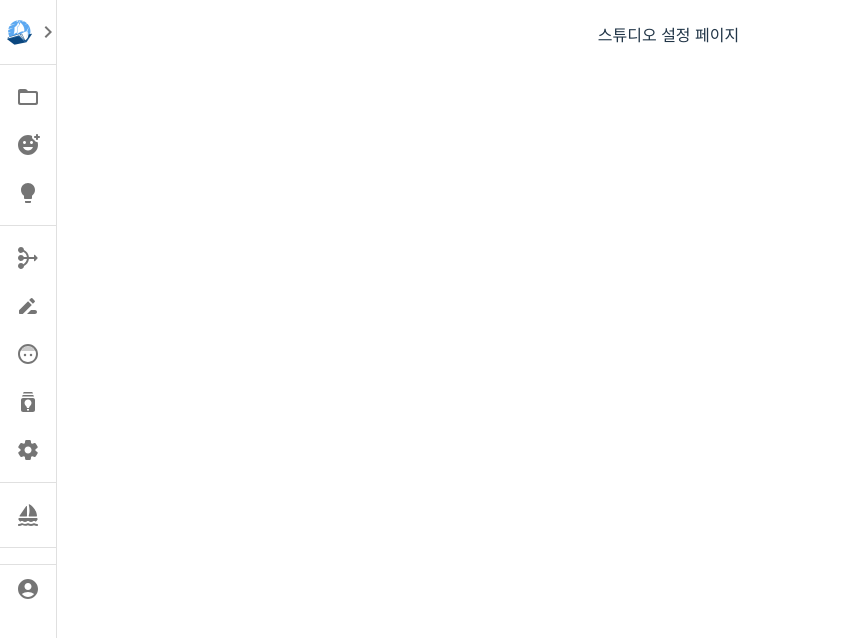
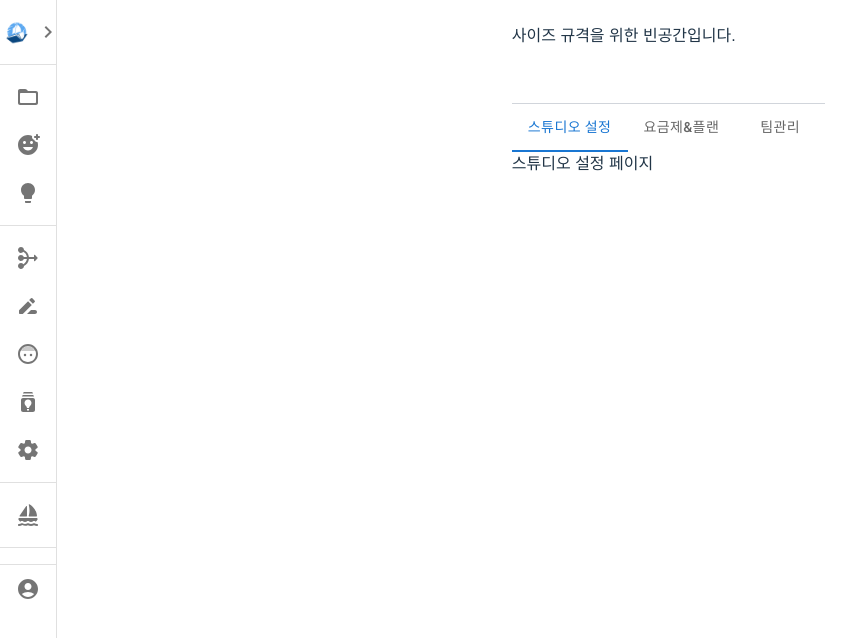
Before and after one commit to gittidev/Storyboat, a React (Vite) app in the folder frontend/: page /main/studio in a window 1280 px wide. Shown: the top 638 px of the page, without its empty margins (0-861 px from the left). Built offline with nearby package versions, Linux system fonts and the light colour scheme.

Commit message:
feat(layout) : FE레이아웃 구현(스튜디오 관리공간)

```diff
--- a/frontend/src/App.tsx
+++ b/frontend/src/App.tsx
@@ -19,6 +19,10 @@ import StudioPage from './pages/StudioPage';
 import FindTeamPage from './pages/FindTeamPage';
 import ProfilePage from './pages/ProfilePage';
 
+import StudioSetting from "./components/Studio/StudioSetting";
+import SubscriptionPlan from "./components/Studio/SubscriptionPlan";
+import TeamSetting from "./components/Studio/TeamSetting";
+
 function App() {
   const isAuthenticated = true;
 
@@ -36,7 +40,11 @@ function App() {
             <Route path="charbox" element={<CharBoxPage />} />
             <Route path="ideabox" element={<IdeaBoxPage />} />
             <Route path="findteam" element={<FindTeamPage />} />
-            <Route path="studio" element={<StudioPage />} />
+            <Route path="studio" element={<StudioPage />}>
+              <Route path="studioSettings" element={<StudioSetting/>}/>
+              <Route path="subscription" element={<SubscriptionPlan/>}/>
+              <Route path="teamsetting" element={<TeamSetting/>}/>
+            </Route>
             <Route path="profile" element={<ProfilePage />} />
           </Route>
         </Route>
--- a/frontend/src/components/Button.tsx
+++ b/frontend/src/components/Button.tsx
@@ -1,10 +1,12 @@
-// import React from 'react'
+import { Button as MuiButton } from "@mui/material"
+
+
 
 const Button = () => {
 
     return (
         <>
-        <button>버튼</button>
+        <MuiButton variant="contained" >버튼</MuiButton>
         </>
     )
 }
--- a/frontend/src/components/NavBar.tsx
+++ b/frontend/src/components/NavBar.tsx
@@ -40,6 +40,11 @@ const StyledLink = styled(RouterLink)`
   color: black;
   text-decoration: none;
   width: 100%;
+`;
+
+const StyledBox = styled(Box)`
+  width : 100%;
+  height : 100%
 `;
 
 const openedMixin = (theme: Theme): CSSObject => ({
@@ -121,7 +126,7 @@ export default function NavBar() {
   //렌더링 영역
   return (
     //상단 푸른색 툴바 영역
-    <Box sx={{ display: "flex" }}>
+    <Box sx={{ display: "flex" , margin:'0px'}}>
       {/* 간격 설정용 */}
       {/* <CssBaseline /> */}
 
@@ -129,10 +134,10 @@ export default function NavBar() {
       <Drawer variant="permanent" open={open}>
         <DrawerHeader>
         <StyledLink to="/">
-            <ListItem disablePadding>
+            <ListItem disablePadding >
                 <ListItemButton>
                   <ListItemIcon>
-                  <img src={Logo} width={30} alt="Logo" />
+                  <img src={Logo} width={25} alt="Logo" />
                   </ListItemIcon>
                   <ListItemText
                       primary="StoryBoat"
@@ -260,9 +265,6 @@ export default function NavBar() {
         </List>
         <Divider />
             <ListItem sx={{ height :'auto'}}/>
-
-
-
         <Divider />
 
         <StyledLink to="/main/profile">
@@ -277,10 +279,6 @@ export default function NavBar() {
           </StyledLink>
       </Drawer>
 
-      {/* 작성 공간 */}
-      <Box component="main" sx={{ flexGrow: 1, p: 3 }}>
-        <Outlet />
-      </Box>
     </Box>
   );
 }
--- /dev/null
+++ b/frontend/src/components/Studio/StudioSetting.tsx
@@ -0,0 +1,10 @@
+const StudioSetting = () => {
+
+    return (
+        <div>
+            스튜디오 일반 설정
+        </div>
+    )
+}
+
+export default StudioSetting
--- /dev/null
+++ b/frontend/src/components/Studio/SubscriptionPlan.tsx
@@ -0,0 +1,9 @@
+const SubscriptionPlan = () =>{
+    return (
+        <div>
+            구독제 플랜 페이지
+        </div>
+    )
+}
+
+export default SubscriptionPlan
--- /dev/null
+++ b/frontend/src/components/Studio/TeamSetting.tsx
@@ -0,0 +1,9 @@
+const TeamSetting = () =>{
+    return (
+        <div>
+            팀설정
+        </div>
+    )
+}
+
+export default TeamSetting
--- a/frontend/src/components/SubTopBar.tsx
+++ b/frontend/src/components/SubTopBar.tsx
@@ -1,11 +1,25 @@
-import styled from "@emotion/styled"
+import { styled } from '@mui/system';
+import { Box } from "@mui/material"
+import Button from './Button';
+import { SearchBar } from './SearchBar';
+
+const StyledSubBar = styled(Box)`
+    width : 100%;
+    height : 40px;
+    padding : 0px;
+    border-bottom : 1px solid #D1D5DB;
+
+`
 
 const SubTopBar = () => {
   return (
-    <>
+    <StyledSubBar sx={{ m: 0 }} >
 
-    </>
+
+    </StyledSubBar>
   )
 
 
 }
+
+export default SubTopBar
--- /dev/null
+++ b/frontend/src/components/TabBar.tsx
@@ -0,0 +1,77 @@
+import * as React from 'react';
+import Box from '@mui/material/Box';
+import Tabs from '@mui/material/Tabs';
+import Tab from '@mui/material/Tab';
+import { Outlet } from 'react-router-dom';
+
+function samePageLinkNavigation(
+  event: React.MouseEvent<HTMLAnchorElement, MouseEvent>,
+) {
+  if (
+    event.defaultPrevented ||
+    event.button !== 0 || // ignore everything but left-click
+    event.metaKey ||
+    event.ctrlKey ||
+    event.altKey ||
+    event.shiftKey
+  ) {
+    return false;
+  }
+  return true;
+}
+
+interface LinkTabProps {
+  label?: string;
+  href?: string;
+  selected?: boolean;
+}
+
+function LinkTab(props: LinkTabProps) {
+  return (
+    <Tab
+      component="a"
+      onClick={(event: React.MouseEvent<HTMLAnchorElement, MouseEvent>) => {
+        // Routing libraries handle this, you can remove the onClick handle when using them.
+        if (samePageLinkNavigation(event)) {
+          event.preventDefault();
+        }
+      }}
+      aria-current={props.selected && 'page'}
+      {...props}
+    />
+  );
+}
+
+export default function TabBar() {
+  const [value, setValue] = React.useState(0);
+
+  const handleChange = (event: React.SyntheticEvent, newValue: number) => {
+    // event.type can be equal to focus with selectionFollowsFocus.
+    if (
+      event.type !== 'click' ||
+      (event.type === 'click' &&
+        samePageLinkNavigation(
+          event as React.MouseEvent<HTMLAnchorElement, MouseEvent>,
+        ))
+    ) {
+      setValue(newValue);
+    }
+  };
+
+
+  return (
+    <Box sx={{ width: '100%' }}>
+      <Tabs
+        value={value}
+        onChange={handleChange}
+        aria-label="nav tabs example"
+        role="navigation"
+      >
+        <LinkTab label="스튜디오 설정" href="/drafts" />
+        <LinkTab label="요금제&플랜" href="/trash" />
+        <LinkTab label="팀관리" href="/spam" />
+      </Tabs>
+        <Outlet/>
+    </Box>
+  );
+}
--- a/frontend/src/components/TopBar.tsx
+++ b/frontend/src/components/TopBar.tsx
@@ -4,15 +4,15 @@ import { Box } from "@mui/material"
 
 const StyledTopBar = styled(Box)`
     width : 100%;
-    height : 50px;
-    border : 1px solid #D9D9D9;
+    height : 40px;
+    margin : 0px;
 `
 
 const TopBar = ()=> {
     return (
         <>
         <StyledTopBar>
-        TopBar가 들어갈 공간입니다.
+
         사이즈 규격을 위한 빈공간입니다.
         </StyledTopBar>
         </>
--- a/frontend/src/pages/MainPage.tsx
+++ b/frontend/src/pages/MainPage.tsx
@@ -1,9 +1,26 @@
 import NavBar from '../components/NavBar.tsx';
+import { Outlet } from 'react-router-dom';
+import TopBar from '../components/TopBar.tsx';
+import { Box } from '@mui/material';
+import { styled } from '@mui/system';
 
+const StyledBox = styled(Box)`
+    width : 100%;
+    height : 50px;
+    margin : 0px;
+`
 const MainPage = () => {
   return (
     <>
-      <NavBar/>
+      <Box sx={{ display: "flex" , margin:'0px'}}>
+
+        <NavBar/>
+
+        <StyledBox sx={{ flexGrow: 1, p: 3 }}>
+          <TopBar/>
+          <Outlet/>
+        </StyledBox>
+      </Box>
     </>
   );
 };
--- a/frontend/src/pages/StudioPage.tsx
+++ b/frontend/src/pages/StudioPage.tsx
@@ -1,11 +1,20 @@
-import styled from "styled-components"
+import { Box } from "@mui/material"
+import SubTopBar from "../components/SubTopBar"
+import TabBar from "../components/TabBar"
+
 
 const StudioPage = () => {
     return (
-        <>
-        스튜디오 설정 페이지
+        <Box>
+            <SubTopBar/>
+            <TabBar/>
+            <Box>
+            스튜디오 설정 페이지
+            </Box>
 
-        </>
+        </Box>
+
+
     )
 
 
```
